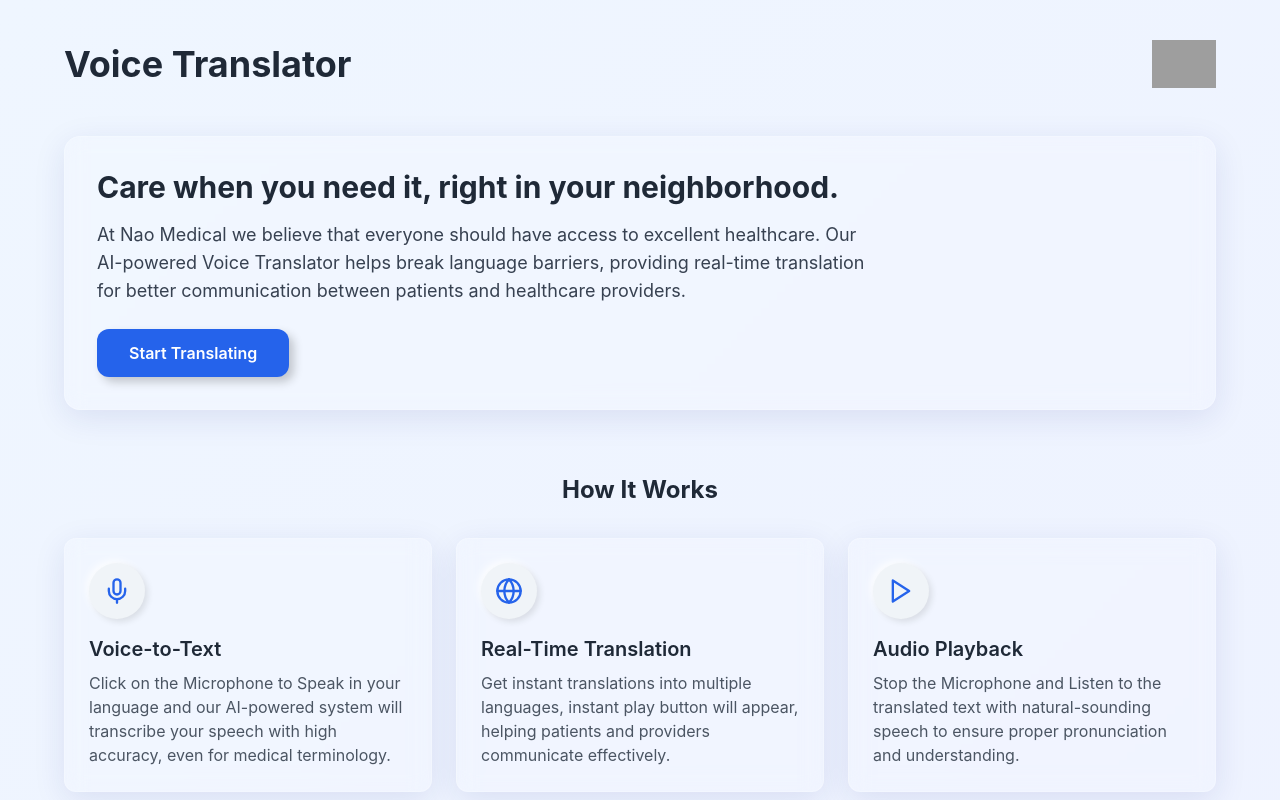
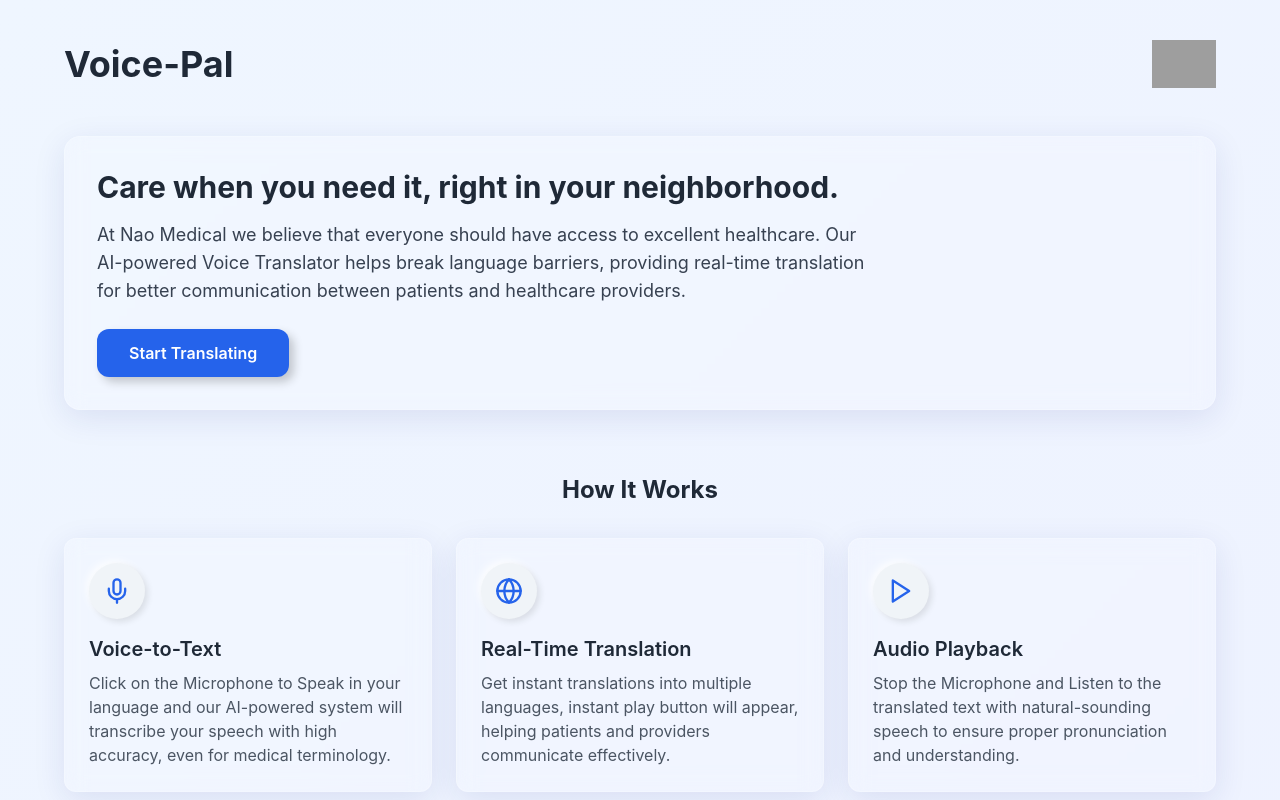
Before and after one commit to Gyimah3/Healthcare-Translator-Frontend, a React (Vite) app: page / in a window 1280 px wide. Shown: the top 800 px of the page. Built offline with nearby package versions, Linux system fonts and the light colour scheme; grey boxes are pictures that could not be loaded.

Commit message:
web-audio-added

```diff
--- a/src/components/WelcomeScreen.tsx
+++ b/src/components/WelcomeScreen.tsx
@@ -11,7 +11,7 @@
     <div className="min-h-screen bg-gradient-to-br from-blue-50 to-indigo-50 p-6 md:p-10">
       <div className="max-w-6xl mx-auto">
         <div className="flex justify-between items-center mb-12">
-          <h1 className="text-3xl md:text-4xl font-bold text-gray-800">Voice Translator</h1>
+          <h1 className="text-3xl md:text-4xl font-bold text-gray-800">Voice-Pal</h1>
           <img
             src="https://naomedical.com/wp-content/uploads/2024/11/Nao-Medical-Logo-3.svg"
             alt="Nao Medical Logo"
```
